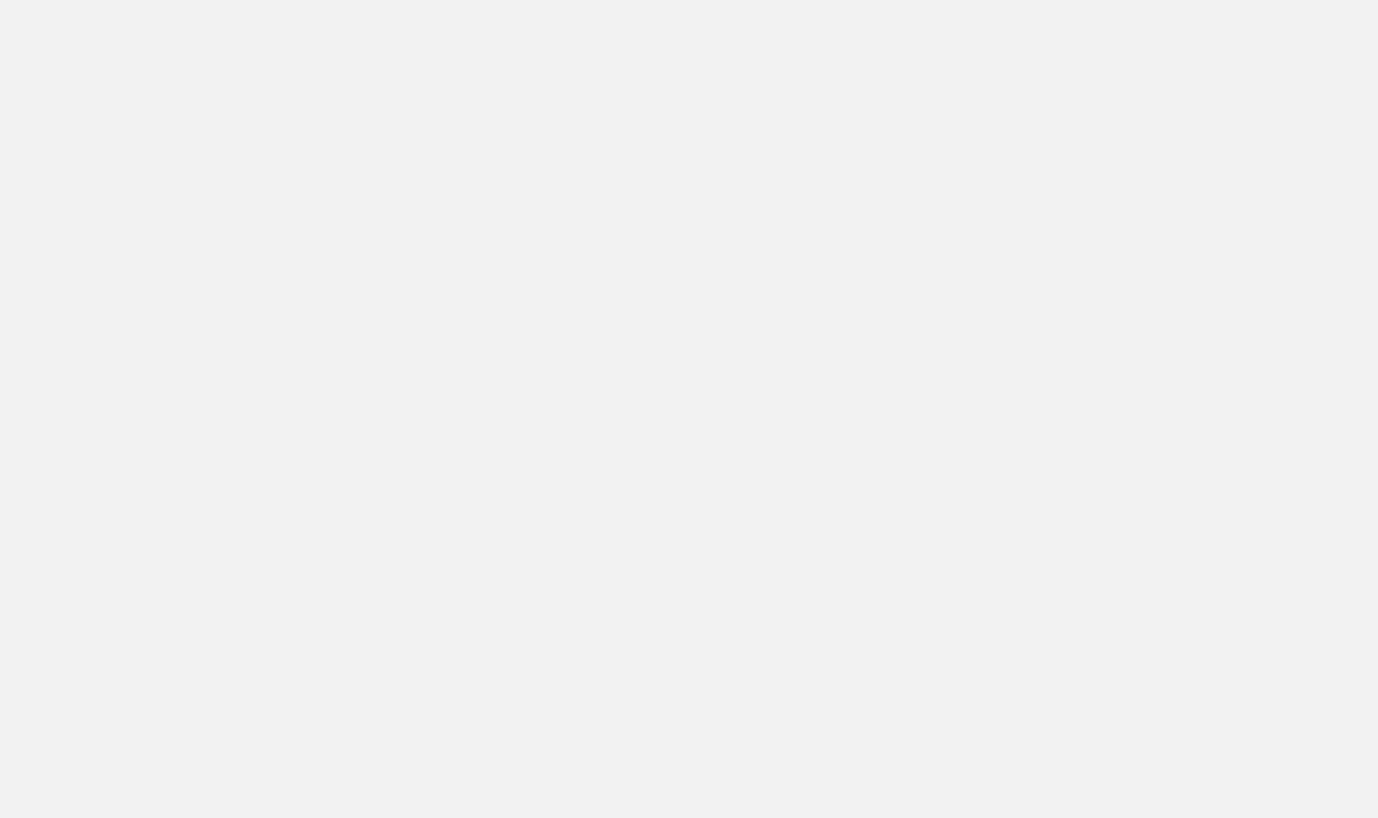
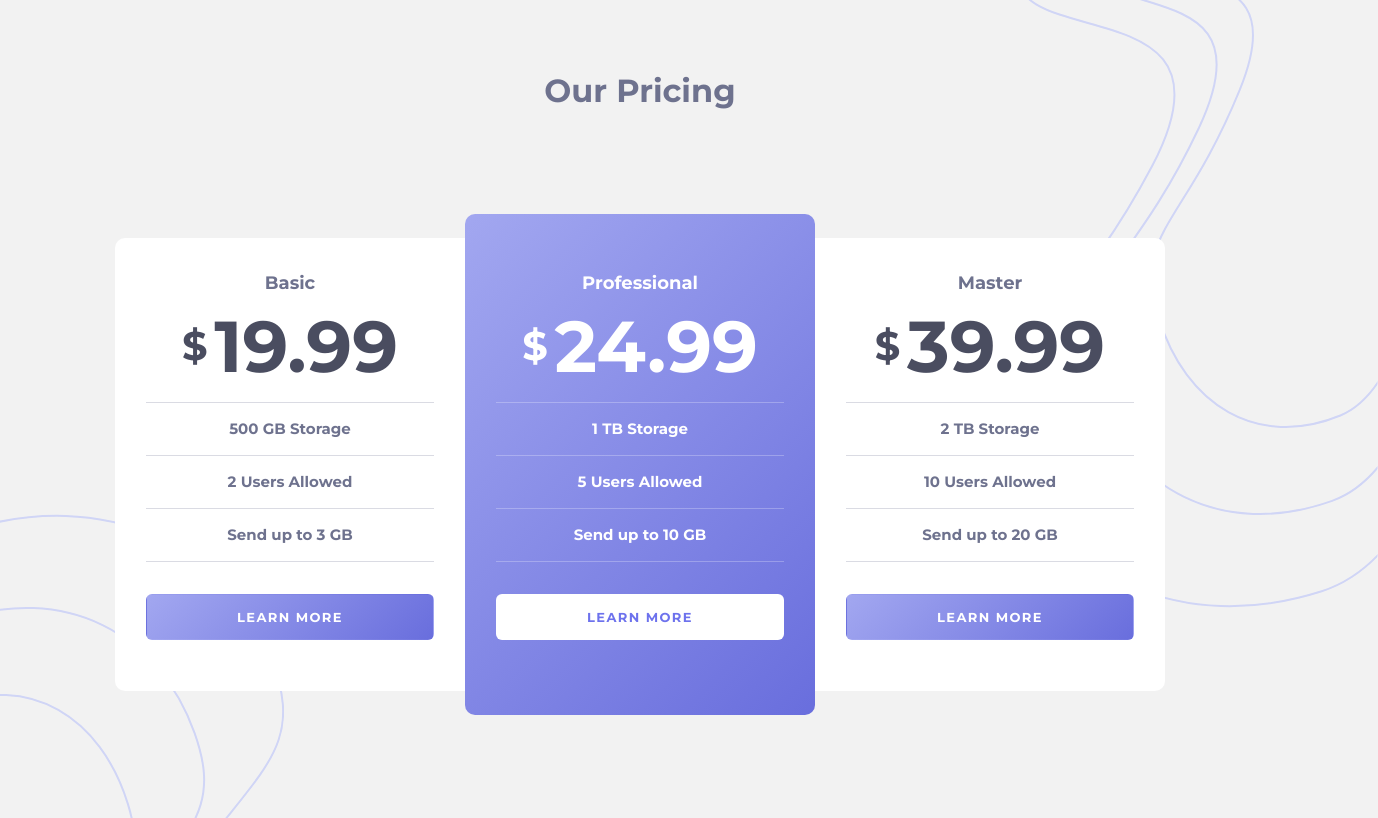
Before and after one commit to MIRZOULUGBEK9008/pricing-component-selfmade, a plain HTML site: page index.html in a window 1280 px wide. Shown: the whole page, 1378 px wide, since content can reach past the window. Drawn offline with Linux system fonts and the light colour scheme.

Commit message:
Add pricing cards and path-icons.

```diff
--- a/css/styles.css
+++ b/css/styles.css
@@ -7,14 +7,15 @@
   --extra-color: #ffffff;
   --color-liner: linear-gradient(135deg, #a2a7f0 0%, #696edd 100%);
   --pricing-color: #4a4d60;
+  --border-color:  rgba(110, 114, 142, 0.25);
 }
 
 
 /* FONT-FACE  */
 @font-face {
   font-family: "Montserrat";
-  src: url("../fonst/Montserrat-Bold.woff2") format("woff2"),
-  url("../fonst/Montserrat-Bold.woff") format("woff");
+  src: url("/fonts/Montserrat-Bold.woff2") format("woff2"),
+  url("/fonts/Montserrat-Bold.woff") format("woff");
   font-weight: bold;
   font-style: normal;
   font-display: swap;
@@ -43,9 +44,10 @@ body {
   font-family: var(--main-font);
   font-size: 15px;
   line-height: 28px;
-  font-weight: 500;
+  font-weight: bold;
   padding: 0;
   margin: 0;
+  overflow-x: hidden;
 }
 
 img {
@@ -76,7 +78,170 @@ img {
 }
 
 
+/* MAIN-LINK  */
+.learn-more-link {
+  display: inline-block;
+  min-width: 288px;
+  padding: 14px;
+  text-decoration: none;
+  text-transform: uppercase;
+  text-align: center;
+  font-size: 13px;
+  line-height: normal;
+  letter-spacing: 1.39px;
+  background-image: var(--color-liner);
+  color: var(--extra-color);
+  border: 1px solid transparent;
+  border-radius: 6px;
+  transition: color 0.4s ease;
+}
+
+.learn-more-link:hover {
+  background-image: none;
+  border: 1px solid var(--main-color);
+  color: var(--main-color);
+}
+
+.learn-more-link-pro {
+  background-image: none;
+  background-color: var(--extra-color);
+  color: var(--main-color);
+}
+
+.learn-more-link-pro:hover {
+  background-color: transparent;
+  color: var(--extra-color);
+  border-color: var(--extra-color);
+}
+
+
 /* MAIN-CONTENT  */
 .main-content {
   flex-grow: 1;
 }
+
+.main-content-wrapper {
+  position: relative;
+  padding-top: 71px;
+  padding-bottom: 103px;
+}
+
+.path {
+  position: absolute;
+}
+
+.path_one {
+  right: 0;
+  top: -50px;
+  transform: translateX(50%);
+  z-index: -1;
+}
+
+.path_two {
+  left: 0;
+  bottom: 0;
+  transform: translateX(-45%);
+  z-index: -1;
+}
+
+.main-heading {
+  margin: 0;
+  margin-bottom: 40px;
+  text-transform: capitalize;
+  text-align: center;
+  font-size: 32px;
+  line-height: normal;
+  color: var(--main-heading-color);
+}
+
+
+/* TOGGLE  */
+.toggle {
+  padding-bottom: 64px;
+}
+
+
+
+.pracing-cards-wrapper {
+}
+
+.pracing-list {
+  display: flex;
+  align-items: center;
+  margin: 0;
+  padding: 0;
+  list-style: none;
+}
+
+.pricing-list-item {
+  min-height: 453px;
+  width: 350px;
+  background-color: var(--extra-color);
+  border-radius: 10px 0px 0px 10px;
+}
+
+.pricing-list-item:last-child {
+  border-radius: 0px 10px 10px 0px;
+}
+
+.pricing-list-item_two {
+  min-height: 501px;
+  padding-top: 24px;
+  border-radius: 10px;
+  background-image: var(--color-liner);
+  color: var(--extra-color);
+}
+
+.pracing-info-box-wrapper {
+  padding: 31px;
+}
+
+.type-of-pricing-heading {
+  text-align: center;
+  margin: 0;
+  margin-bottom: 24px;
+  font-size: 18px;
+  line-height: 28px;
+}
+
+.pricing::before {
+  margin-right: 8px;
+  font-size: 40px;
+  line-height: normal;
+  letter-spacing: -1.2px;
+  content: "$";
+}
+
+.pricing {
+  display: flex;
+  align-items: center;
+  justify-content: center;
+  color: var(--pricing-color);
+  font-size: 72px;
+  margin-bottom: 32px;
+}
+
+.pricing-pro {
+  color: var(--extra-color);
+}
+
+.type-of-oportunity {
+  display: flex;
+  flex-direction: column;
+  margin-bottom: 32px;
+}
+
+.oportunity-info {
+  text-align: center;
+  padding: 12px;
+  border-top: 1px solid var(--border-color);
+  border-bottom: 1px solid var(--border-color);
+}
+
+.oportunity-info:nth-child(2) {
+  border: none;
+}
+
+.oportunity-info-pro {
+  border-color: rgba(255, 255, 255, 0.25);
+}
--- a/index.html
+++ b/index.html
@@ -13,6 +13,58 @@
 </head>
 <body>
 
+  <!-- MAIN-CONTENT  -->
+  <main class="main-content">
+    <div class="container main-content-wrapper">
+      <img class="path path_one" src="img/path-icon_one.svg" alt="">
+      <img class="path path_two" src="img/path-icon_two.svg" alt="">
+      <h1 class="main-heading">Our pricing</h1>
+      <div class="toggle"></div>
+
+      <!-- PRICING-CARD  -->
+      <div class="pracing-cards-wrapper">
+        <ul class="pracing-list">
+          <li class="pricing-list-item">
+            <div class="pracing-info-box-wrapper">
+              <h3 class="type-of-pricing-heading">Basic</h3>
+              <span class="pricing">19.99</span>
+              <div class="type-of-oportunity">
+                <span class="oportunity-info">500 GB Storage</span>
+                <span class="oportunity-info">2 Users Allowed</span>
+                <span class="oportunity-info">Send up to 3 GB</span>
+              </div>
+              <a class="learn-more-link" href="#" target="_blank">Learn more</a>
+            </div>
+          </li>
+          <li class="pricing-list-item pricing-list-item_two">
+            <div class="pracing-info-box-wrapper">
+              <h3 class="type-of-pricing-heading">Professional</h3>
+              <span class="pricing pricing-pro">24.99</span>
+              <div class="type-of-oportunity">
+                <span class="oportunity-info oportunity-info-pro">1 TB Storage</span>
+                <span class="oportunity-info oportunity-info-pro">5 Users Allowed</span>
+                <span class="oportunity-info oportunity-info-pro">Send up to 10 GB</span>
+              </div>
+              <a class="learn-more-link learn-more-link-pro" href="#" target="_blank">Learn more</a>
+            </div>
+          </li>
+          <li class="pricing-list-item">
+            <div class="pracing-info-box-wrapper">
+              <h3 class="type-of-pricing-heading">Master</h3>
+              <span class="pricing">39.99</span>
+              <div class="type-of-oportunity">
+                <span class="oportunity-info">2 TB Storage</span>
+                <span class="oportunity-info">10 Users Allowed</span>
+                <span class="oportunity-info">Send up to 20 GB</span>
+              </div>
+              <a class="learn-more-link" href="#" target="_blank">Learn more</a>
+            </div>
+          </li>
+        </ul>
+      </div>
+    </div>
+  </main>
+
   <script src="js/main.js"></script>
 </body>
 </html>
```
